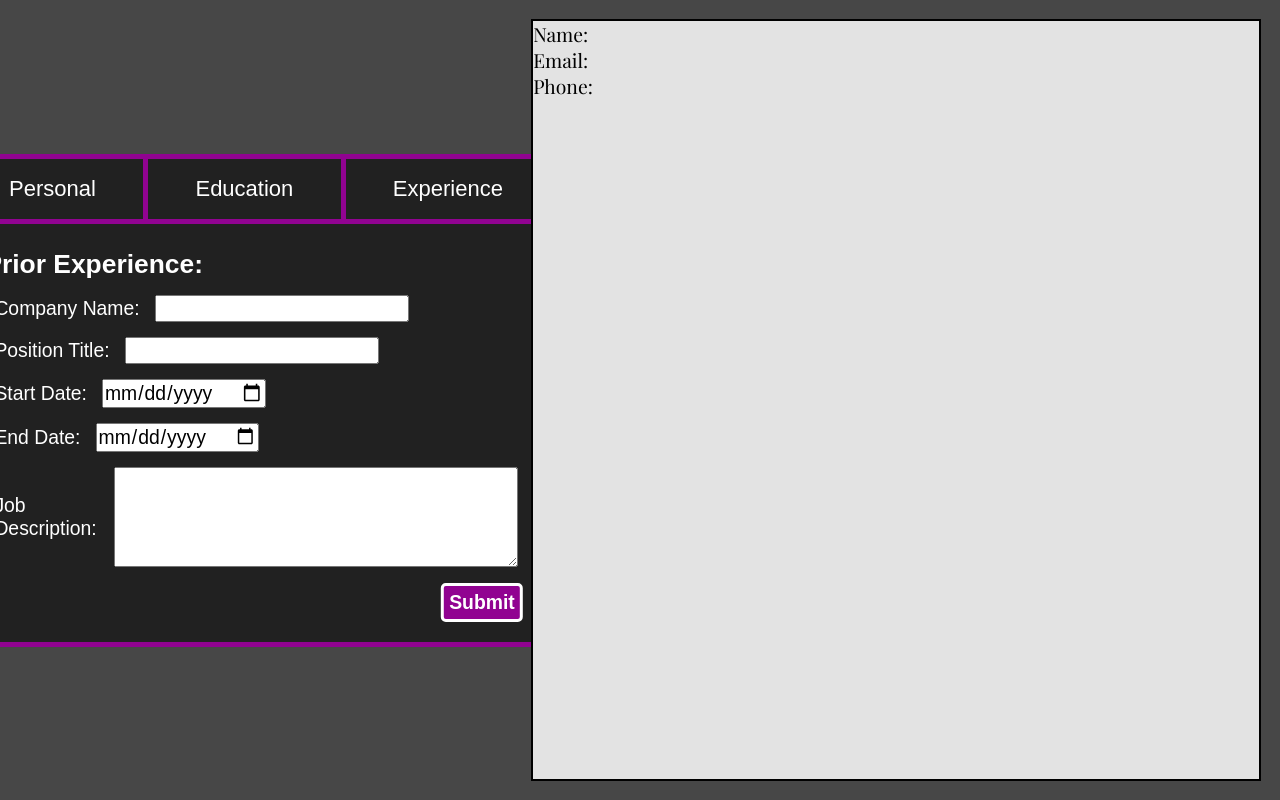
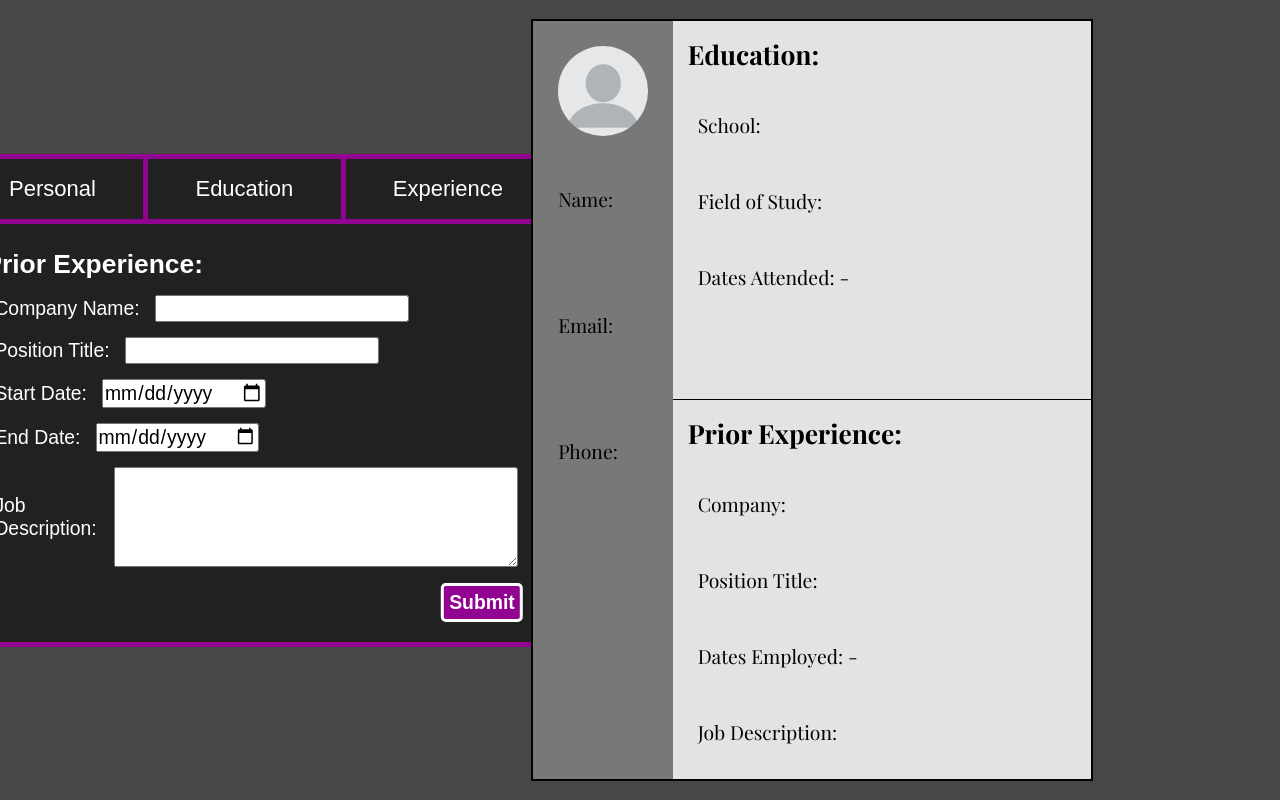
Before and after one commit to Mad-Catter/odin-cv-application, a React (Vite) app: page / in a window 1280 px wide. Built offline with nearby package versions, Linux system fonts and the light colour scheme; a web font is replaced by a local one.

Commit message:
Added a dummy visual for the application

```diff
--- a/src/components/Application.jsx
+++ b/src/components/Application.jsx
@@ -1,12 +1,48 @@
 import '../styles/Application.css';
+import profile from '../assets/blank-profile.png';
 
-export default function Application({ name, email, phone }) {
+export default function Application({
+  name,
+  email,
+  phone,
+  school,
+  study,
+  studyStart,
+  studyEnd,
+  company,
+  title,
+  jobDesc,
+  jobStart,
+  jobEnd,
+}) {
   return (
     <div className="application-container">
       <div className="application">
-        <p>Name: {name}</p>
-        <p>Email: {email}</p>
-        <p>Phone: {phone}</p>
+        <aside className="left-banner">
+          <img src={profile} alt="blank profile pic" />
+          <p>Name: {name}</p>
+          <p>Email: {email}</p>
+          <p>Phone: {phone}</p>
+        </aside>
+        <div className="content">
+          <section>
+            <h2>Education:</h2>
+            <p>School: {school}</p>
+            <p>Field of Study: {study}</p>
+            <p>
+              Dates Attended: {studyStart} - {studyEnd}
+            </p>
+          </section>
+          <section>
+            <h2>Prior Experience:</h2>
+            <p>Company: {company}</p>
+            <p>Position Title: {title}</p>
+            <p>
+              Dates Employed: {jobStart} - {jobEnd}
+            </p>
+            <p>Job Description: {jobDesc}</p>
+          </section>
+        </div>
       </div>
     </div>
   );
--- a/src/components/Form.jsx
+++ b/src/components/Form.jsx
@@ -2,7 +2,7 @@ import '../styles/Form.css';
 // TODO: Change this from magic number bs to something that scales if possible.
 // Maybe add arrow buttons to the bottom of the ul
 
-// Problems with these functions: it might be cleaner to make them one function.
+// Problems with these functions:
 // This does not submit the form and thus the required attribute are avoided and the client side verification doesnt work.
 // buttonPressed is a bad name.
 // Editing components might have been a better solution for learning, if more difficult.
@@ -143,25 +143,25 @@ export default function Form({
               <legend>Prior Experience:</legend>
               <div className="input-container">
                 <label htmlFor="company">Company Name:</label>
-                <input type="text" name="company" id="company" onChange={(e) => setCompany(e.target.value)} />
+                <input type="text" name="company" id="company" />
               </div>
               <div className="input-container">
                 <label htmlFor="title">Position Title:</label>
-                <input type="text" name="title" id="title" onChange={(e) => setTitle(e.target.value)} />
+                <input type="text" name="title" id="title" />
               </div>
 
               <div className="input-container">
                 <label htmlFor="jobStart">Start Date:</label>
-                <input type="date" name="jobStart" id="jobStart" onChange={(e) => setJobStart(e.target.value)} />
+                <input type="date" name="jobStart" id="jobStart" />
               </div>
               <div className="input-container">
                 <label htmlFor="jobEnd">End Date:</label>
-                <input type="date" name="jobEnd" id="jobEnd" onChange={(e) => setJobEnd(e.target.value)} />
+                <input type="date" name="jobEnd" id="jobEnd" />
               </div>
 
               <div className="input-container">
                 <label htmlFor="jobDesc">Job Description:</label>
-                <textarea name="jobDesc" id="jobDesc" onChange={(e) => setJobDesc(e.target.value)}></textarea>
+                <textarea name="jobDesc" id="jobDesc"></textarea>
               </div>
               <button
                 type="button"
--- a/src/styles/Application.css
+++ b/src/styles/Application.css
@@ -1,11 +1,51 @@
 .application {
   border: 2px solid black;
-  width: 100%;
+  /* 77% to 100% is the same ratio as us letter paper (8.5 x 11)  */
+  width: 77%;
   height: 100%;
   font-family: 'Playfair display', sans-serif;
   background-color: hsl(0, 0%, 89%);
+  display: flex;
 }
 .application * {
   font-family: inherit;
   color: black;
 }
+
+.left-banner {
+  width: 25%;
+  height: 100%;
+  background-color: hsl(0, 0%, 47%);
+  display: flex;
+  flex-direction: column;
+  padding: 25px 25px;
+}
+
+.left-banner img {
+  width: 100%;
+  height: auto;
+  border-radius: 50%;
+  margin-bottom: 0px;
+}
+.left-banner p {
+  padding: 50px 0;
+}
+
+.content {
+  width: 75%;
+}
+.content section {
+  height: 50%;
+}
+section:first-of-type {
+  border-bottom: 1px solid black;
+}
+
+section h2 {
+  font-size: 1.5rem;
+  padding: 15px;
+}
+
+section p {
+  padding: 25px;
+}
--- a/src/styles/Form.css
+++ b/src/styles/Form.css
@@ -98,4 +98,27 @@ textarea {
 
 .submit:hover {
   transform: scale(1.15);
+  animation:
+    submit-rocking-intro ease-in-out 0.5s,
+    submit-rocking ease-in-out 2s infinite 0.5s;
 }
+@keyframes submit-rocking-intro {
+  from {
+    transform: rotate(0deg);
+  }
+  to {
+    transform: rotate(-15deg);
+  }
+}
+
+@keyframes submit-rocking {
+  from {
+    transform: rotate(-15deg);
+  }
+  50% {
+    transform: rotate(15deg);
+  }
+  to {
+    transform: rotate(-15deg);
+  }
+}
```
